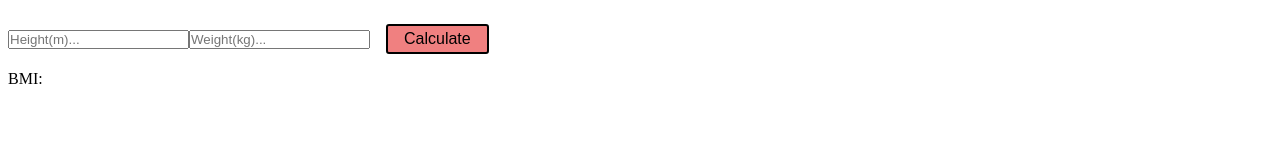
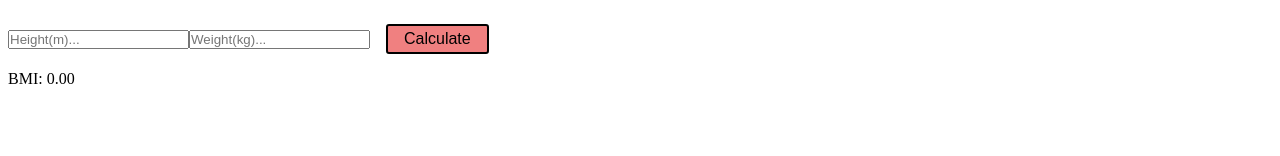
Before and after one commit to Dominik-luszcz/MernPractice, a React (Create React App) app in the folder client/: page /bmi in a window 1280 px wide. Shown: the part 144-300 px from the top of the page. Built offline with nearby package versions, Linux system fonts and the light colour scheme.

Commit message:
install react select

```diff
--- a/client/package.json
+++ b/client/package.json
@@ -12,6 +12,7 @@
     "react-dom": "^18.2.0",
     "react-router-dom": "^6.4.1",
     "react-scripts": "5.0.1",
+    "react-select": "^5.4.0",
     "style-components": "^0.1.0",
     "styled-components": "^5.3.6",
     "web-vitals": "^2.1.4"
--- a/client/src/pages/BMI.jsx
+++ b/client/src/pages/BMI.jsx
@@ -43,7 +43,7 @@ function BMI() {
                 <Button inverted onClick={calculateBMI}> Calculate </Button>
             </div>
             <div>
-                {"BMI:  "}{bmi}
+                {"BMI:  "}{Number(bmi).toFixed(2)}
             </div>
 
         </>
```
Also changed, not shown: 1 other file (tests, documents, lock files or other folders).
